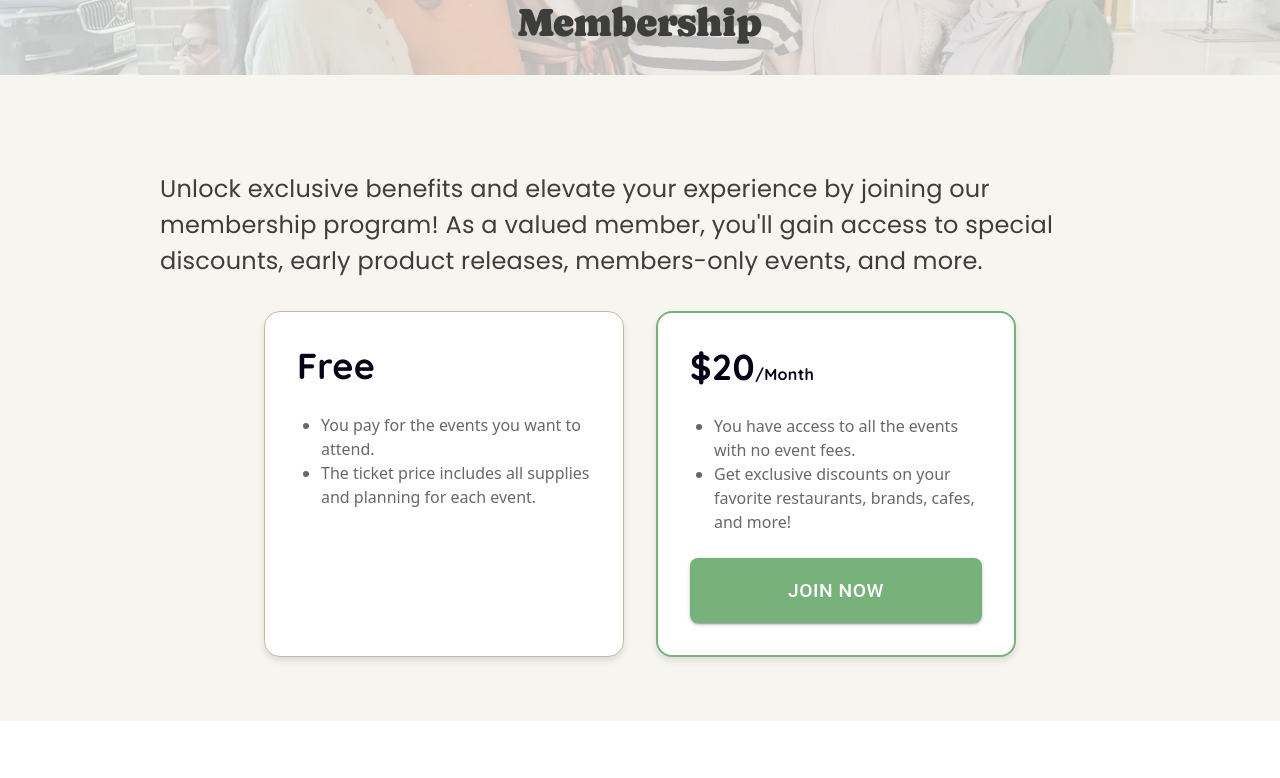
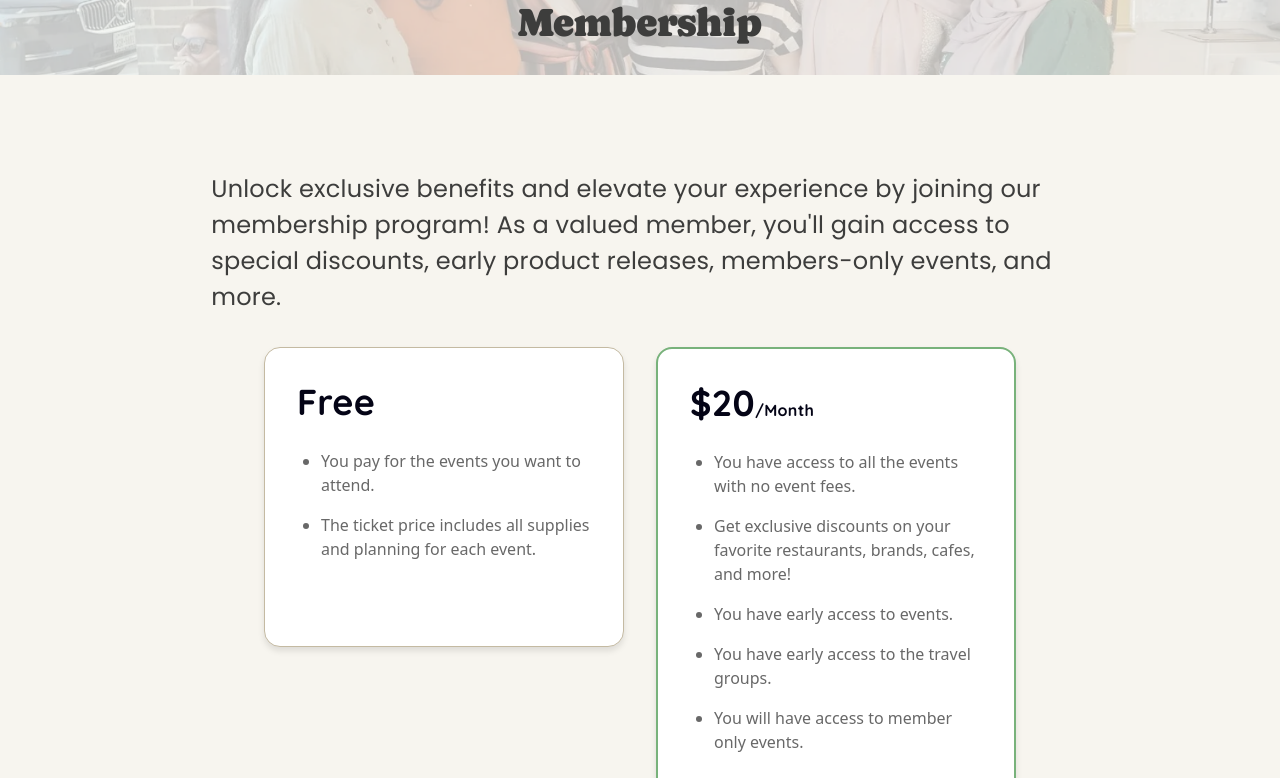
Before and after one commit to ekkomediaprojects/ummati-frontend, a React (Create React App) app: page /membership in a window 1280 px wide. Shown: the part 340-1118 px from the top of the page. Built offline with nearby package versions, Linux system fonts and the light colour scheme.

Commit message:
member ship pages fixes done

```diff
--- a/src/pages/Membership.js
+++ b/src/pages/Membership.js
@@ -8,14 +8,11 @@ import deRaCoffeeLogo from "../assets/images/membership/partnerships/deRaCoffeeL
 import { Button, Typography, Box } from "@mui/material";
 
 const Membership = () => {
-
-
   const navigate = useNavigate();
   const handleNavigate = (path) => {
     navigate(path);
   };
   return (
-
     <Box>
       <Header />
 
@@ -54,7 +51,7 @@ const Membership = () => {
         <Box
           sx={{
             width: "100%",
-            maxWidth: "1069px",
+            maxWidth: "90%",
             margin: "0 auto",
             padding: { xs: 2, sm: 4 },
           }}
@@ -70,8 +67,9 @@ const Membership = () => {
             }}
           >
             Unlock exclusive benefits and elevate your experience by joining our
-            membership program! As a valued member, you'll gain access to special
-            discounts, early product releases, members-only events, and more.
+            membership program! As a valued member, you'll gain access to
+            special discounts, early product releases, members-only events, and
+            more.
           </Typography>
         </Box>
 
@@ -88,6 +86,7 @@ const Membership = () => {
             sx={{
               width: { xs: "100%", sm: "360px" },
               backgroundColor: "white",
+              height: "300px",
               p: 4,
               borderRadius: "16px",
               border: "1px solid #C4BAA2",
@@ -117,8 +116,10 @@ const Membership = () => {
                 listStyleType: "disc",
               }}
             >
-              <li>You pay for the events you want to attend.</li>
-              <li>
+              <li style={{ marginBottom: "1rem" }}>
+                You pay for the events you want to attend.
+              </li>
+              <li style={{ marginBottom: "1rem" }}>
                 The ticket price includes all supplies and planning for each
                 event.
               </li>
@@ -167,11 +168,14 @@ const Membership = () => {
                 listStyleType: "disc",
               }}
             >
-              <li>You have access to all the events with no event fees.</li>
-              <li>
+              <li style={{ marginBottom: "1rem" }}>You have access to all the events with no event fees.</li>
+              <li style={{ marginBottom: "1rem" }}>
                 Get exclusive discounts on your favorite restaurants, brands,
                 cafes, and more!
               </li>
+              <li  style={{ marginBottom: "1rem" }}>You have early access to events.</li>
+              <li  style={{ marginBottom: "1rem" }}>You have early access to the travel groups.</li>
+              <li  style={{ marginBottom: "1rem" }}>You will have access to member only events.</li>
             </ul>
             <Button
               variant="contained"
@@ -190,7 +194,7 @@ const Membership = () => {
       </Box>
 
       {/* Partnerships Section */}
-      <Box
+      {/* <Box
         sx={{
           py: 4,
           px: { xs: 2, sm: 10 },
@@ -220,7 +224,6 @@ const Membership = () => {
             gap: { xs: 2, sm: 4 },
           }}
         >
-          {/* Logo 1 */}
           <Box
             sx={{
               display: "flex",
@@ -254,7 +257,6 @@ const Membership = () => {
             </Typography>
           </Box>
 
-          {/* Logo 2 */}
           <Box
             sx={{
               display: "flex",
@@ -288,11 +290,11 @@ const Membership = () => {
             </Typography>
           </Box>
         </Box>
-      </Box>
+      </Box> */}
 
       <Footer />
     </Box>
-  )
+  );
 };
 
 export default Membership;
```
